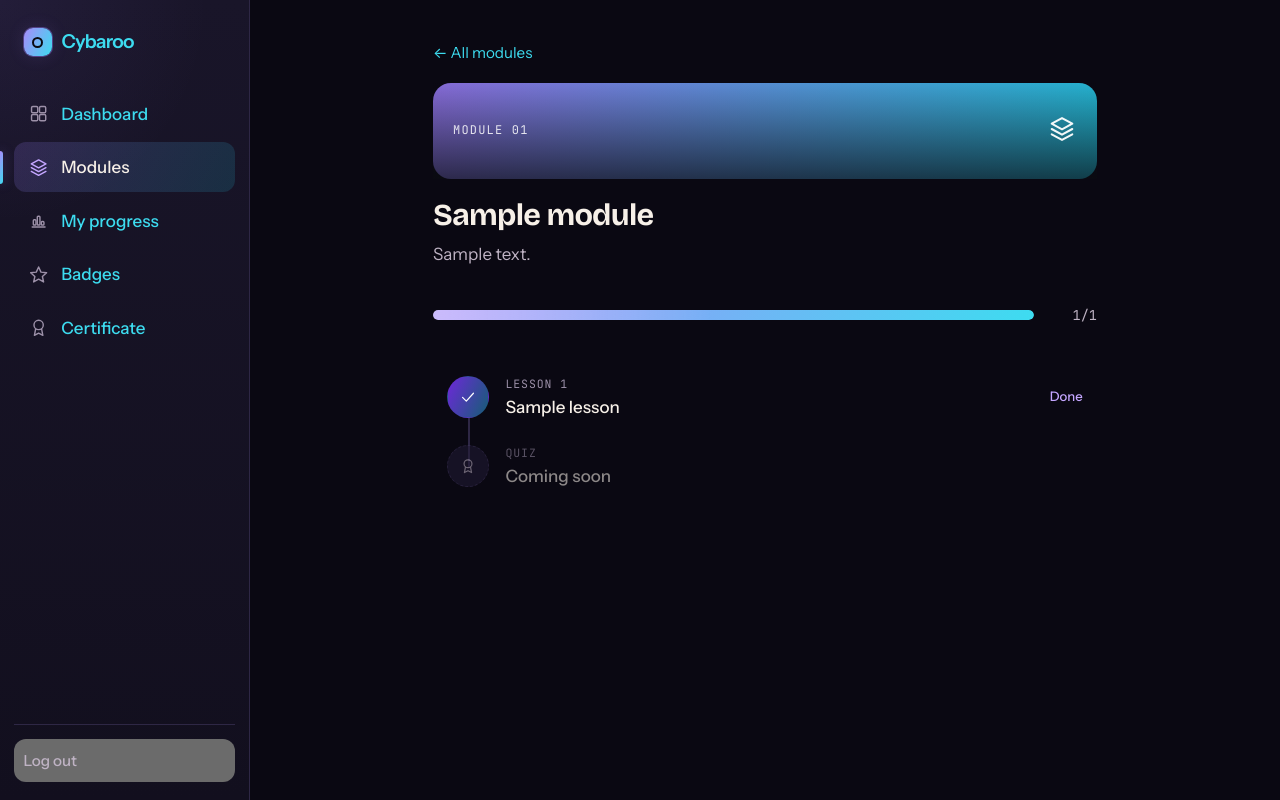
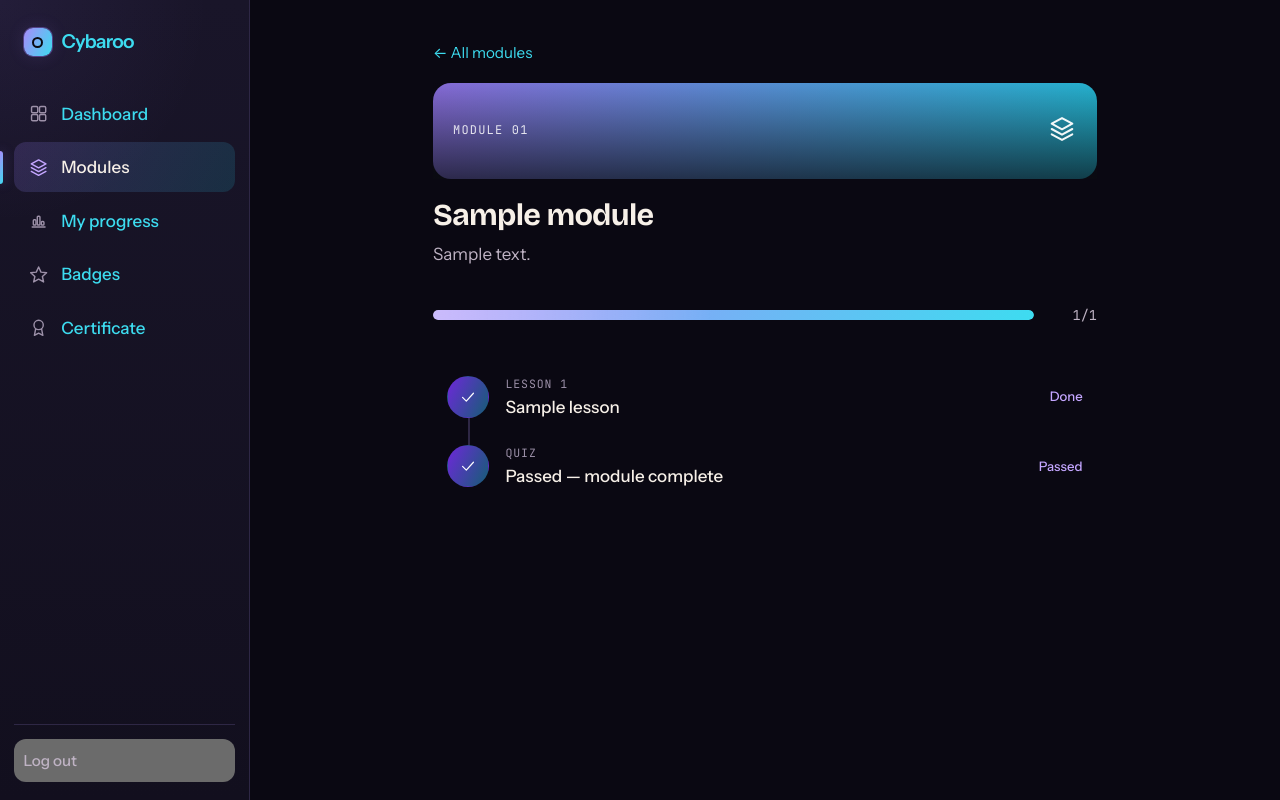
Before and after one commit to aashishdhakal0/Industry-Based-Project-I, a Django app: page /learn/m/1/ in a window 1280 px wide. Run offline with Django 4.2, Linux system fonts and the light colour scheme; a user stored in the database is signed in; tables that the repository leaves empty hold one stand-in row (values such as "Sample post"); data that the repository does not hold is empty; some libraries are stand-ins or nearby versions.

Commit message:
Module 1 journey: weave the quiz into the flow, point the way to it
Slice 5 — the final polish that turns the pieces into one journey:
learn -> practise -> quiz -> feedback -> reward.

- The module overview now shows the real quiz step instead of "coming soon":
  locked with "finish the lessons to unlock" until every lesson is done, then a
  primary "Take the quiz", and "Passed — module complete" once passed. Modules
  without a quiz keep the coming-soon marker.
- New engine helper next_step(user): the single next action, which becomes the
  module's quiz once its lessons are done (the invariant guarantees a quiz exists
  when lessons are done but the module isn't complete). continue_target is now a
  thin wrapper over it, so its lesson-only contract and tests are unchanged.
- Dashboard and browser "continue" now point at the quiz when that's what's next,
  with quiz-aware copy — so a student with lessons done but the quiz pending is
  sent to the quiz, not told they're "all caught up".

Tests: overview quiz-entry states (locked / offered / passed), the quiz-pending
dashboard hero, and a full end-to-end journey that unlocks Module 2. Verified
live against the seeded Module 1 too. 247 green.

Co-Authored-By: Claude Opus 4.8 (1M context) <noreply@anthropic.com>

```diff
--- a/modules/gamification.py
+++ b/modules/gamification.py
@@ -159,9 +159,21 @@ def is_module_unlocked(user, module):
     return False
 
 
-def continue_target(user):
-    """The next thing to do: (module, lesson) for the first unlocked, unfinished
-    module's lowest incomplete lesson, or None if everything's done."""
+@dataclass
+class NextStep:
+    kind: str      # "lesson" | "quiz"
+    module: object
+    lesson: object  # None for a quiz step
+
+
+def next_step(user):
+    """The single next thing to do in the journey, or None if everything's done.
+
+    It's the first unlocked, unfinished module's lowest incomplete lesson; once a
+    module's lessons are all done it's the module's quiz (which is what still
+    stands between the student and completing the module). The invariant from
+    module_progress guarantees a quiz exists whenever lessons are done but the
+    module isn't complete."""
     for mp in module_progress(user):
         if not mp.unlocked or mp.complete:
             continue
@@ -177,7 +189,17 @@ def continue_target(user):
             .first()
         )
         if lesson:
-            return mp.module, lesson
+            return NextStep("lesson", mp.module, lesson)
+        return NextStep("quiz", mp.module, None)
+    return None
+
+
+def continue_target(user):
+    """(module, lesson) for the next incomplete lesson, or None. Kept for callers
+    that only care about lessons; the quiz step is exposed via next_step."""
+    step = next_step(user)
+    if step and step.kind == "lesson":
+        return step.module, step.lesson
     return None
 
 
--- a/modules/templates/modules/overview.html
+++ b/modules/templates/modules/overview.html
@@ -84,7 +84,41 @@
       </li>
     {% endif %}
 
-    {% comment %} The quiz arrives in Sprint 3; shown greyed so the module's shape is clear. {% endcomment %}
+    {% if quiz %}
+      {% if quiz_passed %}
+        <li class="cy-path__step cy-path__step--quiz is-done">
+          <a class="cy-path__link" href="{% url 'learn:quiz_result' module.order_index %}">
+            <span class="cy-path__node"><svg class="cy-i" aria-hidden="true"><use href="#i-check"/></svg></span>
+            <span class="cy-path__body">
+              <span class="cy-path__label">Quiz</span>
+              <span class="cy-path__title">Passed — module complete</span>
+            </span>
+            <span class="cy-path__tag">Passed</span>
+          </a>
+        </li>
+      {% elif all_lessons_done %}
+        <li class="cy-path__step cy-path__step--quiz is-current">
+          <a class="cy-path__link" href="{% url 'learn:quiz' module.order_index %}">
+            <span class="cy-path__node"><svg class="cy-i" aria-hidden="true"><use href="#i-award"/></svg></span>
+            <span class="cy-path__body">
+              <span class="cy-path__label">Quiz</span>
+              <span class="cy-path__title">Take the quiz to complete this module</span>
+            </span>
+            <span class="cy-btn cy-btn--primary cy-btn--sm">Take the quiz</span>
+          </a>
+        </li>
+      {% else %}
+        <li class="cy-path__step cy-path__step--quiz is-soon">
+          <div class="cy-path__link">
+            <span class="cy-path__node"><svg class="cy-i" aria-hidden="true"><use href="#i-lock"/></svg></span>
+            <span class="cy-path__body">
+              <span class="cy-path__label">Quiz</span>
+              <span class="cy-path__title">Finish the lessons to unlock</span>
+            </span>
+          </div>
+        </li>
+      {% endif %}
+    {% else %}
       <li class="cy-path__step is-soon">
         <div class="cy-path__link">
           <span class="cy-path__node"><svg class="cy-i" aria-hidden="true"><use href="#i-award"/></svg></span>
@@ -94,6 +128,7 @@
           </span>
         </div>
       </li>
+    {% endif %}
   </ol>
 
 </div>
--- a/modules/views.py
+++ b/modules/views.py
@@ -12,6 +12,8 @@ from django.http import JsonResponse
 from django.shortcuts import get_object_or_404, redirect, render
 from django.urls import reverse
 from django.views.decorators.http import require_POST
+
+from quizzes.models import QuizResult
 
 from . import gamification as g
 from .models import Lesson, Module, ProgressRecord
@@ -49,7 +51,7 @@ def browser(request):
             mp.link = reverse("learn:module", args=[mp.module.order_index])
         mp.progress_label = f"{mp.done_lessons}/{mp.total_lessons}"
 
-    target = g.continue_target(request.user)
+    step = g.next_step(request.user)
     profile = g.get_profile(request.user)
 
     return render(
@@ -57,8 +59,9 @@ def browser(request):
         "modules/browser.html",
         {
             "progress": progress,
-            "continue_module": target[0] if target else None,
-            "continue_lesson": target[1] if target else None,
+            "continue_module": step.module if step else None,
+            "continue_lesson": step.lesson if step else None,
+            "continue_kind": step.kind if step else None,
             "level": g.level_for_points(profile.points),
             "profile": profile,
             "modules_done": sum(1 for mp in progress if mp.complete),
@@ -92,6 +95,13 @@ def module_overview(request, order_index):
         simulation is not None and simulation.results.filter(user=request.user).exists()
     )
 
+    quiz = getattr(module, "quiz", None)
+    if quiz is not None and not quiz.is_active:
+        quiz = None
+    quiz_passed = quiz is not None and QuizResult.objects.filter(
+        user=request.user, quiz=quiz, passed=True
+    ).exists()
+
     next_lesson = next((lesson for lesson in lessons if not lesson.is_done), None)
 
     return render(
@@ -105,6 +115,8 @@ def module_overview(request, order_index):
             "percent": round(len(done_numbers) / len(lessons) * 100) if lessons else 0,
             "simulation": simulation,
             "sim_done": sim_done,
+            "quiz": quiz,
+            "quiz_passed": quiz_passed,
             "next_lesson": next_lesson,
             "all_lessons_done": bool(lessons) and next_lesson is None,
             "reward_flash": reward_flash,
@@ -322,7 +334,7 @@ def dashboard(request):
             mp.link = reverse("learn:module", args=[mp.module.order_index])
         mp.progress_label = f"{mp.done_lessons}/{mp.total_lessons}"
 
-    target = g.continue_target(request.user)
+    step = g.next_step(request.user)
     earned = set(profile.badges or [])
 
     # Recent activity — the last few lessons actually completed, newest first.
@@ -347,9 +359,7 @@ def dashboard(request):
 
     # Mark the current stop for the roadmap: the first unlocked, unfinished
     # module (the one the student is on right now).
-    current_index = None
-    if target:
-        current_index = target[0].order_index
+    current_index = step.module.order_index if step else None
 
     level = g.level_for_points(profile.points)
     stats = g.student_stats(request.user)
@@ -389,8 +399,9 @@ def dashboard(request):
                 if progress else 0
             ),
             "lessons_done": lessons_done,
-            "continue_module": target[0] if target else None,
-            "continue_lesson": target[1] if target else None,
+            "continue_module": step.module if step else None,
+            "continue_lesson": step.lesson if step else None,
+            "continue_kind": step.kind if step else None,
             "is_first_time": profile.points == 0 and lessons_done == 0,
             "recent": recent,
             "calendar": calendar,
```
Also changed, not shown: modules/templates/modules/browser.html (+9 -4 lines), quizzes/tests/test_views.py (+61 -0 lines), templates/dashboard.html (+13 -5 lines). Lines whose indentation alone changed are shown as unchanged.
